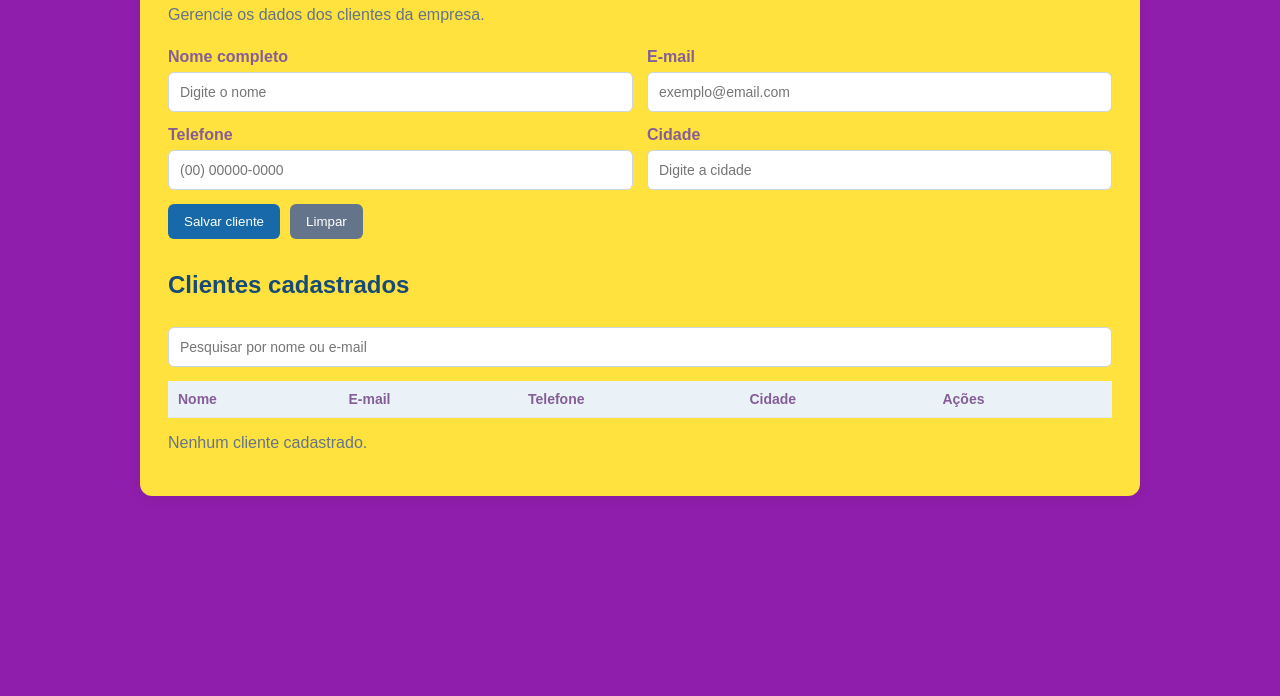
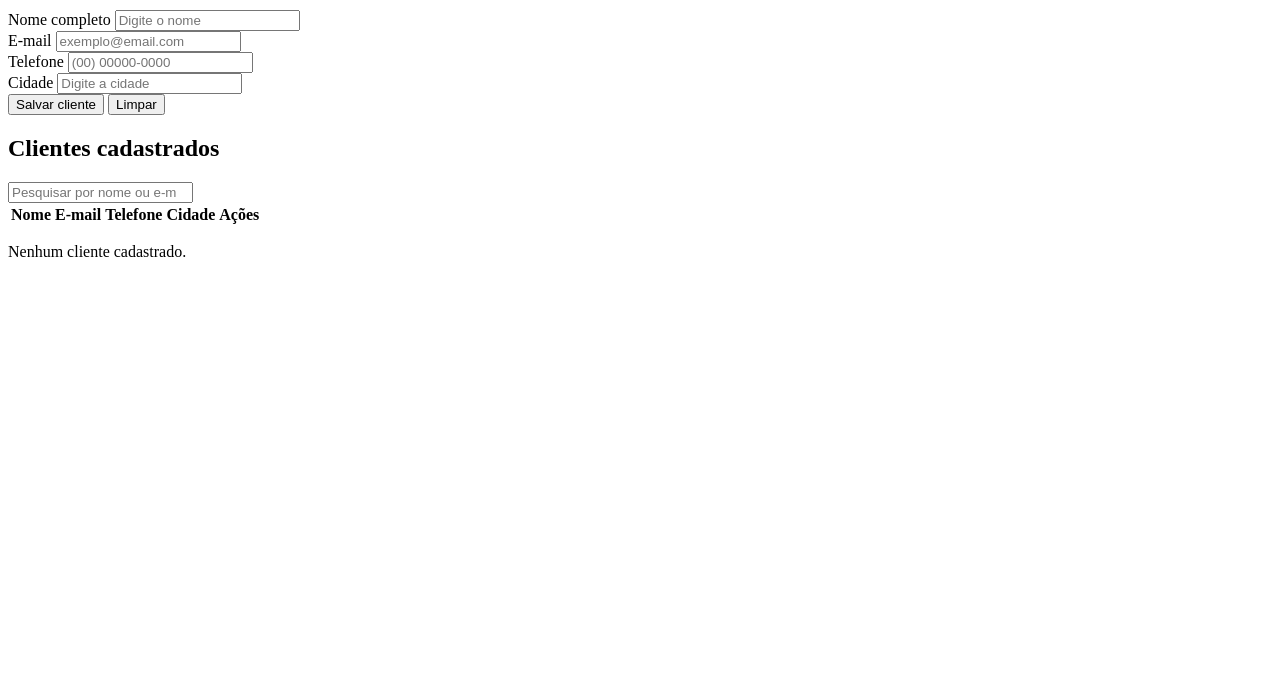
Before and after one commit to maodeferro/sistema-cadastro, a plain HTML site: page index.html in a window 1280 px wide. Shown: the part 104-800 px from the top of the page. Drawn offline with Linux system fonts and the light colour scheme.

Commit message:
Update style.css

```diff
--- a/style.css
+++ b/style.css
@@ -1,199 +1,130 @@
-* {
+<!DOCTYPE html>
 
-  box-sizing: border-box;
+<html lang="pt-BR">
 
-}
+<head>
+
+  <meta charset="UTF-8">
+
+  <meta name="viewport" content="width=device-width, initial-scale=1.0">
+
+  <title>Cadastro de Clientes</title>
+
+  <link rel="stylesheet" href="style.css">
+
+</head>
+
+<body>
+
+  <main class="container">
+
+    <h1>Cadastro de Clientes</h1>
+
+    <p class="descricao">Gerencie os dados dos clientes da empresa.</p>
 
 
 
-body {
+    <form id="formCliente">
 
-  margin: 0;
-
-  padding: 24px;
-
-  font-family: Arial, sans-serif;
-
-  background: #901eac;
-
-  color: #855e97;
-
-}
+      <input type="hidden" id="clienteId">
 
 
 
-.container {
+      <div class="campo">
 
-  max-width: 1000px;
+        <label for="nome">Nome completo</label>
 
-  margin: 0 auto;
+        <input type="text" id="nome" placeholder="Digite o nome" required>
 
-  padding: 28px;
+      </div>
 
-  background: hsl(51, 100%, 62%);
 
-  border-radius: 12px;
+      <div class="campo">
 
-  box-shadow: 0 3px 14px rgba(0, 0, 0, 0.08);
+        <label for="cpf">CPF</label>
 
-}
+        <input type="text" id="cpf" placeholder="000.000.000-00" maxlength="14">
+
+      </div>
+
+      <div class="campo">
+
+        <label for="email">E-mail</label>
+
+        <input type="email" id="email" placeholder="exemplo@email.com" required>
+
+      </div>
 
 
 
-h1, h2 {
+      <div class="campo">
 
-  color: #174a78;
+        <label for="telefone">Telefone</label>
 
-}
+        <input type="tel" id="telefone" placeholder="(00) 00000-0000">
+
+      </div>
 
 
 
-h1 { margin-top: 0; }
+      <div class="campo">
 
-.descricao { color: #64748b; }
+        <label for="cidade">Cidade</label>
+
+        <input type="text" id="cidade" placeholder="Digite a cidade">
+
+      </div>
 
 
 
-form {
+      <div class="botoes">
 
-  display: grid;
+        <button type="submit" id="btnSalvar">Salvar cliente</button>
 
-  grid-template-columns: repeat(2, minmax(0, 1fr));
+        <button type="button" id="btnLimpar" class="secundario">Limpar</button>
 
-  gap: 14px;
+      </div>
 
-  margin: 24px 0 32px;
-
-}
+    </form>
 
 
 
-.campo {
+    <section class="lista">
 
-  display: flex;
+      <h2>Clientes cadastrados</h2>
 
-  flex-direction: column;
+      <input type="search" id="pesquisa" placeholder="Pesquisar por nome ou e-mail">
 
-  gap: 6px;
+      <div class="tabela-responsiva">
 
-}
+        <table>
 
+          <thead>
 
+            <tr>
 
-label { font-weight: bold; }
+              <th>Nome</th><th>E-mail</th><th>Telefone</th>
 
+              <th>Cidade</th><th>Ações</th>
 
+            </tr>
 
-input {
+          </thead>
 
-  width: 100%;
+          <tbody id="listaClientes"></tbody>
 
-  padding: 11px;
+        </table>
 
-  border: 1px solid #cbd5e1;
+      </div>
 
-  border-radius: 6px;
+      <p id="mensagemVazia">Nenhum cliente cadastrado.</p>
 
-  font-size: 14px;
+    </section>
 
-}
+  </main>
 
+  <script src="script.js"></script>
 
+</body>
 
-input:focus {
-
-  outline: 2px solid #93c5fd;
-
-  border-color: #2563eb;
-
-}
-
-
-
-.botoes {
-
-  grid-column: 1 / -1;
-
-  display: flex;
-
-  gap: 10px;
-
-}
-
-
-
-button {
-
-  padding: 10px 16px;
-
-  border: 0;
-
-  border-radius: 6px;
-
-  background: #1769aa;
-
-  color: white;
-
-  cursor: pointer;
-
-}
-
-
-
-button:hover { opacity: 0.88; }
-
-button.secundario { background: #64748b; }
-
-button.editar { background: #0f766e; margin-right: 5px; }
-
-button.excluir { background: #b42318; }
-
-
-
-.lista { margin-top: 10px; }
-
-.lista input { margin: 8px 0 14px; }
-
-
-
-.tabela-responsiva { overflow-x: auto; }
-
-table {
-
-  width: 100%;
-
-  border-collapse: collapse;
-
-  font-size: 14px;
-
-}
-
-
-
-th, td {
-
-  padding: 10px;
-
-  border-bottom: 1px solid #e2e8f0;
-
-  text-align: left;
-
-}
-
-
-
-th { background: #eaf2f8; }
-
-#mensagemVazia { color: #64748b; }
-
-
-
-@media (max-width: 650px) {
-
-  body { padding: 10px; }
-
-  .container { padding: 18px; }
-
-  form { grid-template-columns: 1fr; }
-
-}
+</html>
```
